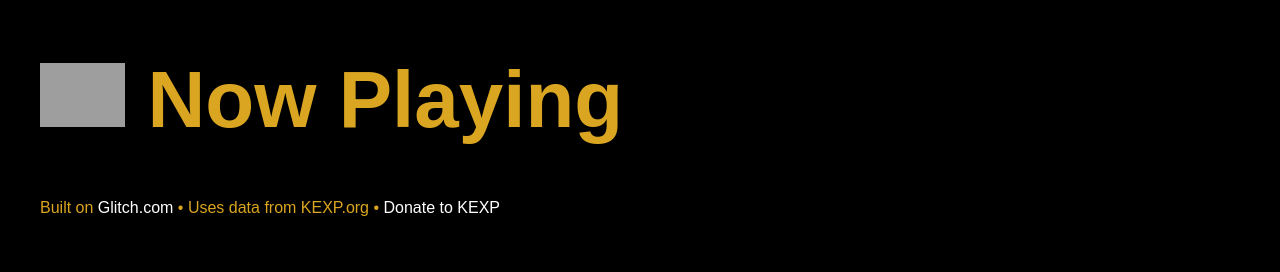
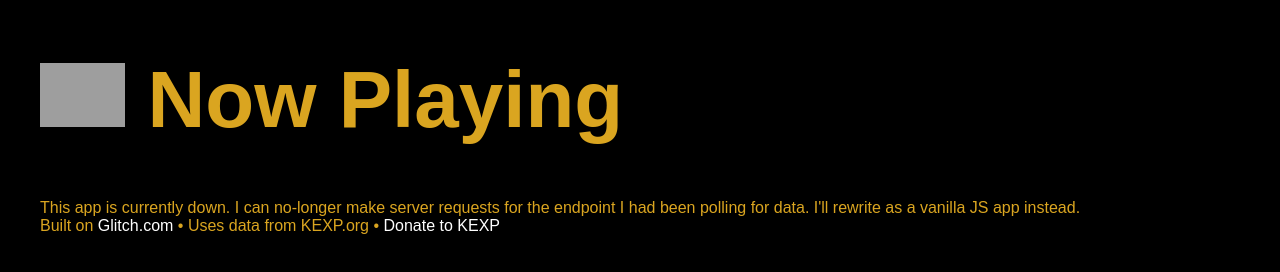
Before and after one commit to emceeaich/kexp-now-playing, a website: page views/index.html in a window 1280 px wide. Drawn offline with nearby package versions, Linux system fonts and the light colour scheme; no server answers; grey boxes are pictures that could not be loaded; a web font is replaced by a local one.

Commit message:
⏳🔔 Checkpoint ./views/index.html:138322/521

```diff
--- a/views/index.html
+++ b/views/index.html
@@ -20,7 +20,9 @@
     <div class="main">
 
     </div>
-
+    <div>
+      This app is currently down. I can no-longer make server requests for the endpoint I had been polling for data. I'll rewrite as a vanilla JS app instead.
+    </div>
     <div class="footer">
       <ul>
         <li>Built on <a href="https://glitch.com/~kexp-now-playing">Glitch.com</a></li>
```
